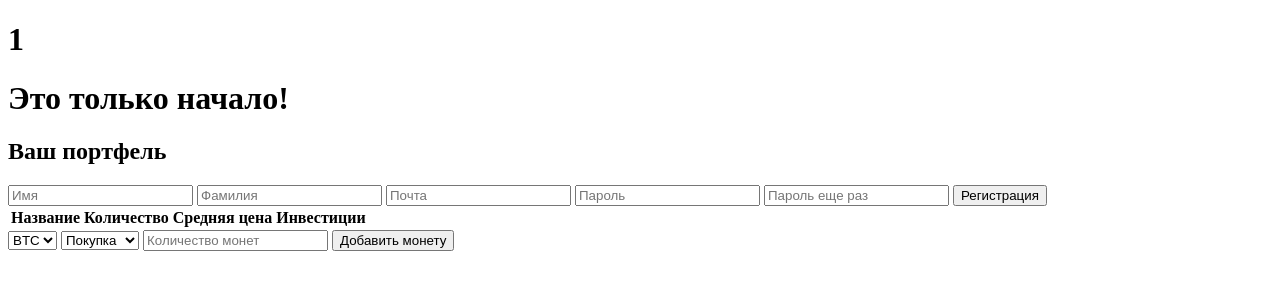
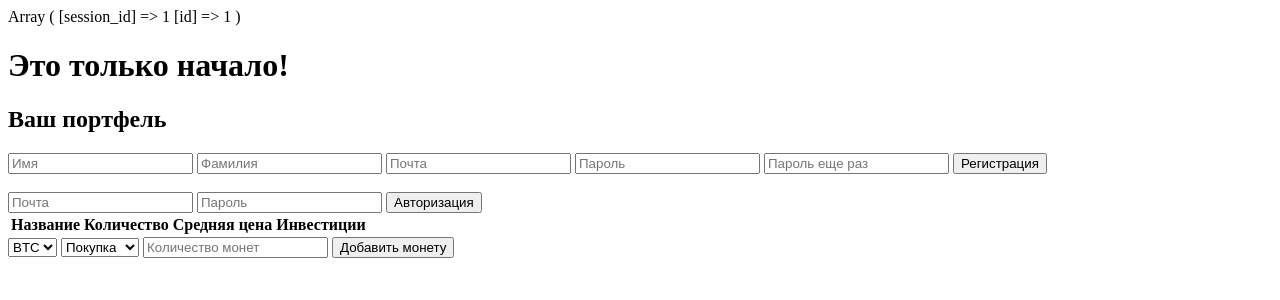
Before and after one commit to RTGEvoNeon/crypto-manager, a PHP site: page / in a window 1280 px wide. Shown: the top 300 px of the page. Run offline with PHP 8.4, Linux system fonts and the light colour scheme; the visitor is signed in with stand-in values (Sample User, id 1); data comes from the database, SQL or seed files in the repository; data that the repository does not hold is empty.

Commit message:
добавил процесс авторизации, с добавлением данных пользователя в сессию

```diff
--- a/public/index.php
+++ b/public/index.php
@@ -13,11 +13,12 @@ session_start()
 
 <body>
     <?php
-    if (isset($_SESSION)) {
-        echo "<h1>" . $_SESSION['user_id'] . "</h1>";
+    if (isset($_SESSION["id"])) {
+        print_r($_SESSION);
     } ?>
     <h1>Это только начало!</h1>
     <h2>Ваш портфель</h2>
+
     <form class="form" action="../src/controllers/register.php" method="POST">
         <input class="input" type="text" name="first_name" placeholder="Имя">
         <input class=" input" type="text" name="last_name" placeholder="Фамилия">
@@ -25,6 +26,12 @@ session_start()
         <input class="input" type="password" name="password" placeholder="Пароль">
         <input class="input" type="password" name="check" placeholder="Пароль еще раз">
         <button class="btn" type="submit">Регистрация</button>
+    </form>
+    </br>
+    <form class="form" action="../src/controllers/auth.php" method="POST">
+        <input class=" input" type="email" name="email" placeholder="Почта">
+        <input class="input" type="password" name="password" placeholder="Пароль">
+        <button class="btn" type="submit">Авторизация</button>
     </form>
     <table>
         <thead>
```
Also changed, not shown: src/controllers/auth.php (+14 -5 lines).
